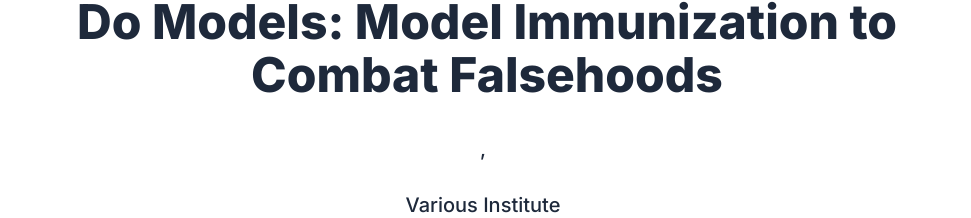
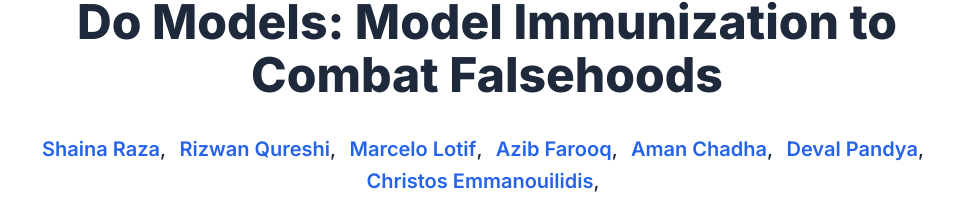
Before and after one commit to shainarazavi/ai-vaccine, a plain HTML site: page index.html in a window 1280 px wide. Shown: the part 121-339 px from the top of the page, without its empty margins (153-1124 px from the left). Drawn offline with nearby package versions, Linux system fonts and the light colour scheme; some icons are missing.

Commit message:
Revert "updates"

```diff
--- a/index.html
+++ b/index.html
@@ -242,7 +242,24 @@
               Just as Humans Need Vaccines, So Do Models: Model Immunization to Combat Falsehoods</h1>
             <div class="is-size-5 publication-authors">
               <span class="author-block">
-                <a href="" target="_blank"></a>,</span>
+                <a href="https://github.com/shainarazavi" target="_blank">Shaina Raza</a>,</span>
+                <span class="author-block">
+                  <a href="" target="_blank">Rizwan Qureshi</a>,</span>
+                  <span class="author-block">
+                    <a href="https://scholar.google.com/citations?user=OL4IEdoAAAAJ&hl=en" target="_blank">Marcelo Lotif</a>,
+                  </span>
+                  <span class="author-block">
+                    <a href="https://scholar.google.com/citations?user=LNWuVNkAAAAJ&hl=en&oi=ao" target="_blank">Azib Farooq</a>,
+                  </span>
+                  <span class="author-block">
+                    <a href="https://scholar.google.com/citations?user=gPGQuBQAAAAJ&hl=en&oi=sra" target="_blank">Aman Chadha</a>,
+                  </span>
+                  <span class="author-block">
+                    <a href="https://scholar.google.com/citations?user=o1XZyLMAAAAJ&hl=en&oi=sra" target="_blank">Deval Pandya</a>,
+                  </span>
+                  <span class="author-block">
+                    <a href="https://scholar.google.com/citations?user=FZRIusYAAAAJ&hl=en&oi=sra" target="_blank">Christos Emmanouilidis</a>,
+                  </span>
                 </div>
 
                 <div class="is-size-5 publication-authors">
@@ -481,7 +498,7 @@
       </div>
       <pre id="bibtex-code"><code>@article{ModelImmunization2026,
   title={Just as Humans Need Vaccines, So Do Models: Model Immunization to Combat Falsehoods},
-  author={},
+  author={Shaina Raza, Rizwan Qureshi, Marcelo Lotif, Azib Farooq, Aman Chadha, Deval Pandya, Christos Emmanouilidis},
   journal={ACL},
   year={2026},
   url={https://www.arxiv.org/abs/2505.17870}
```
Also changed, not shown: 1 other file.
